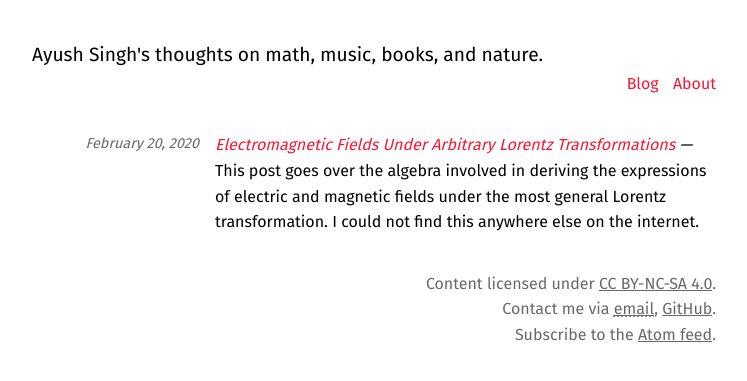
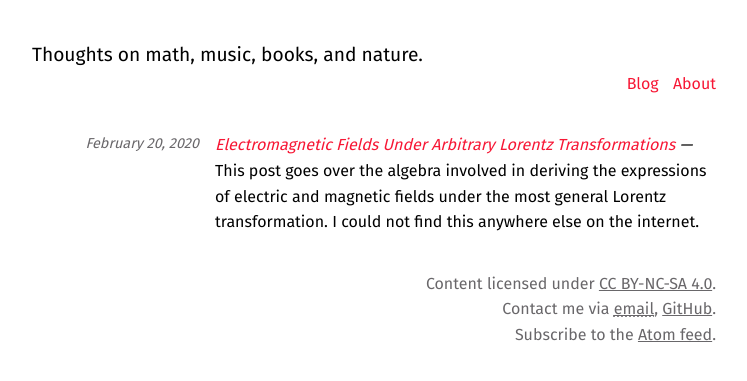
Before and after one commit to LeonardoGoller/LeonardoGoller.github.io, a Jekyll site: the page built from index.html, in a window 1280 px wide. Shown: the top 381 px of the page, without its empty margins (266-1013 px from the left). Built offline with Jekyll 4.4.1, drawn with Linux system fonts in a browser that asks for light colours.

Commit message:
small fix

```diff
--- a/_includes/header.html
+++ b/_includes/header.html
@@ -16,7 +16,7 @@
 
   <body>
     <header>
-      <h1>Ayush Singh's thoughts on math, music, books, and nature.</h1>
+      <h1>Thoughts on math, music, books, and nature.</h1>
 
       <nav>
         <ul>
```
